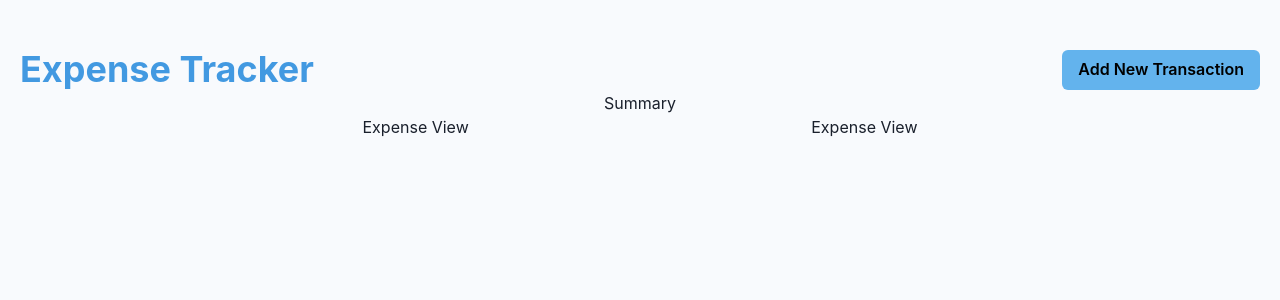
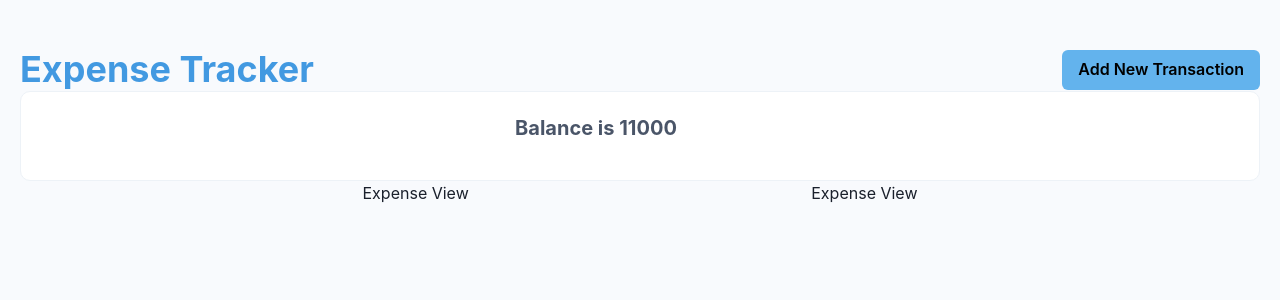
Before and after one commit to BuickSalesman/practice-expense-tracker, a React (Vite) app: page / in a window 1280 px wide. Shown: the top 300 px of the page. Built offline with nearby package versions, Linux system fonts and the light colour scheme.

Commit message:
working on summary component

```diff
--- a/src/components/summary/index.jsx
+++ b/src/components/summary/index.jsx
@@ -1,3 +1,42 @@
+import { Box, Flex, Heading } from "@chakra-ui/react";
+
 export default function Summary() {
-  return <h1>Summary</h1>;
+  return (
+    <Box
+      p={"6"}
+      border={"1px solid"}
+      borderColor={"gray.100"}
+      overflow={"hidden"}
+      borderRadius={"10"}
+      background={"white"}
+      display={"flex"}
+    >
+      <Flex
+        w={"full"}
+        justifyContent={"center"}
+        alignItems={"center"}
+        flexDirection={{
+          base: "column",
+          sm: "column",
+          md: "column",
+          lg: "row",
+          xl: "row",
+        }}
+      >
+        <Flex
+          flex={1}
+          w={"full"}
+          flexDirection={"column"}
+          alignItems={"center"}
+          justifyContent={"space-evenly"}
+          ml={"-20"}
+          mr={"2"}
+        >
+          <Heading size={"md"} mb={"4"} color={"gray.600"}>
+            Balance is 11000
+          </Heading>
+        </Flex>
+      </Flex>
+    </Box>
+  );
 }
```
